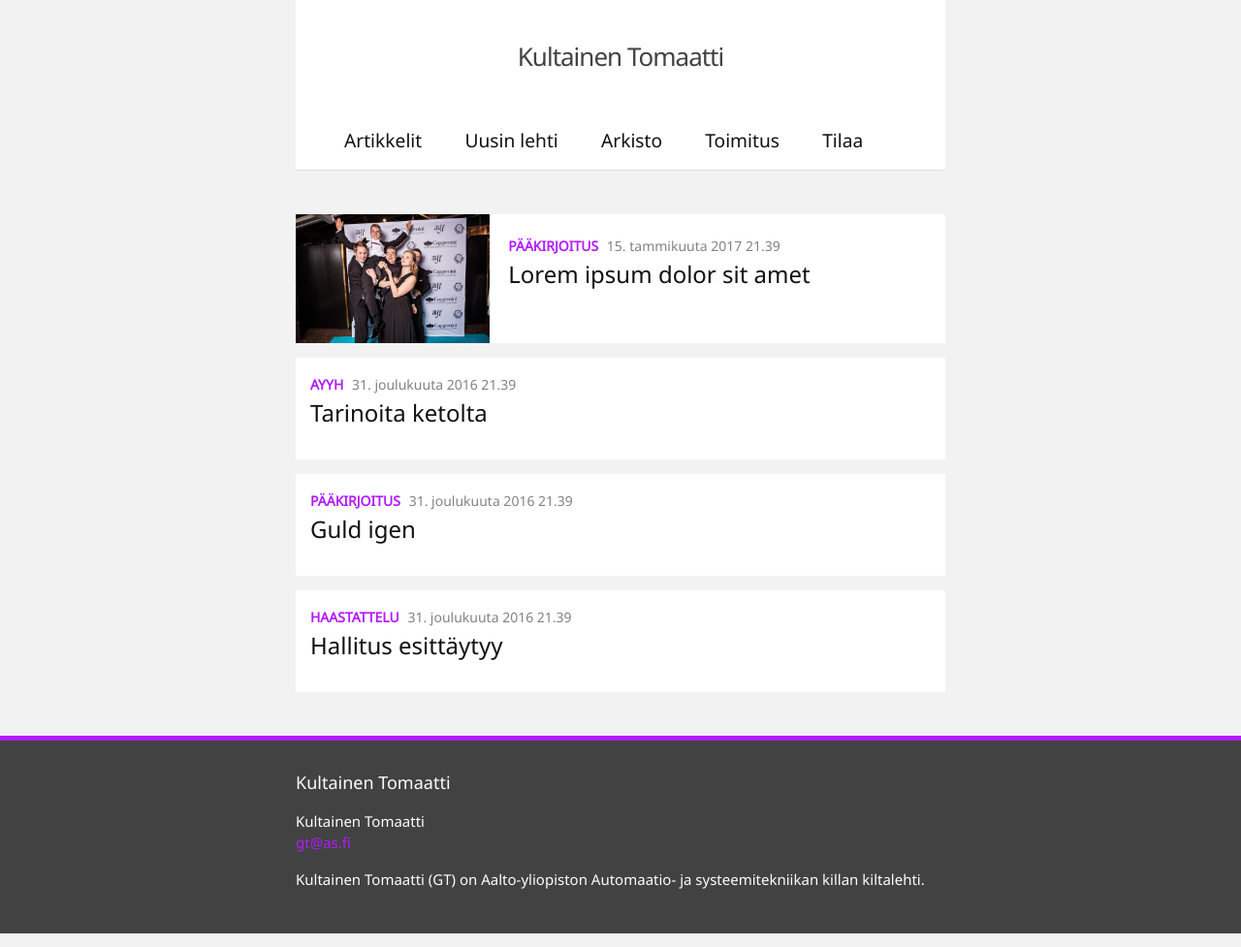
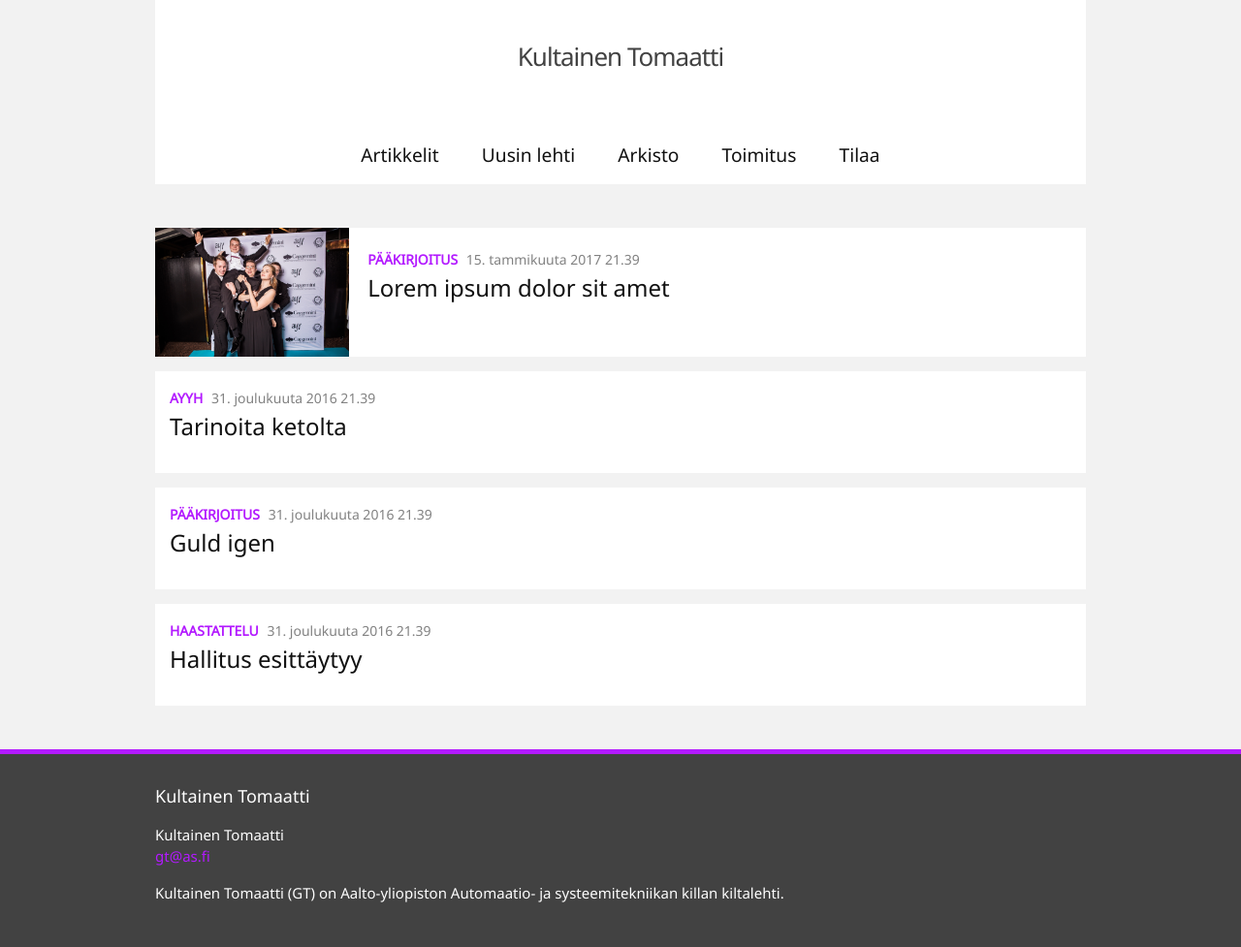
Before and after one commit to AS-kilta/gt-web, a Jekyll site: the page built from index.html, in a window 1280 px wide. Shown: the whole page at 97% size. Built offline with Jekyll 4.4.1, drawn with Linux system fonts in a browser that asks for light colours.

Commit message:
Add new layouts to article and front page

```diff
--- a/_config.yml
+++ b/_config.yml
@@ -10,7 +10,7 @@ title: Kultainen Tomaatti
 email: gt@as.fi
 description: > # this means to ignore newlines until "baseurl:"
   Kultainen Tomaatti (GT) on Aalto-yliopiston Automaatio- ja systeemitekniikan killan kiltalehti.
-baseurl: "" # the subpath of your site, e.g. /blog
+baseurl: "/beta" # the subpath of your site, e.g. /blog
 url: "http://gt.as.fi" # the base hostname & protocol for your site
 
 # Build settings
--- a/_sass/_base.scss
+++ b/_sass/_base.scss
@@ -156,16 +156,10 @@ pre {
  * Wrapper
  */
 .wrapper {
-    max-width: -webkit-calc(#{$content-width} - (#{$spacing-unit} * 2));
-    max-width:         calc(#{$content-width} - (#{$spacing-unit} * 2));
+    max-width: $content-width;
     margin-right: auto;
     margin-left: auto;
     @extend %clearfix;
-
-    @include breakpoint(desktop) {
-        max-width: -webkit-calc(#{$content-width} - (#{$spacing-unit}));
-        max-width:         calc(#{$content-width} - (#{$spacing-unit}));
-    }
 }
 
 
--- a/_sass/_gt-theme.scss
+++ b/_sass/_gt-theme.scss
@@ -9,7 +9,9 @@ body {
   @at-root {
     .teaser__image {
       display: inline-block;
-      max-width: 200px;
+      @include breakpoint(tablet) {
+        max-width: 200px;
+      }
     }
     .teaser__text {
       display: inline-block;
@@ -34,6 +36,10 @@ body {
 }
 
 .header__navigation {
+  ul {
+    margin: $spacing-unit /2 0;
+  }
+  text-align: center;
   .navigation__item {
     display: inline;
     padding: 20px;
@@ -42,7 +48,6 @@ body {
   a, a:visited, a:hover {
     color: $text-color;
   }
-  border-bottom: 1px solid $border-color;
 }
 
 .header__title {
@@ -60,6 +65,8 @@ body {
 
 .post-content {
   font-family: $font-serif;
+  float: left;
+  width: 65%;
 }
 
 .post__ingress {
@@ -78,12 +85,20 @@ body {
 }
 
 .post {
+  overflow: auto;
   padding: $spacing-unit;
   background-color: $white-color;
 }
 
-h2 a {
+h2 a,
+h3 a,
+h4 a {
   &, &:visited {
     color: $text-color;
   }
 }
+
+.sidebar {
+  float: right;
+  width: 25%;
+}
--- a/css/main.scss
+++ b/css/main.scss
@@ -26,7 +26,7 @@ $border-color: #ddd;
 $white-color: #fff;
 
 // Width of the content area
-$content-width:    700px;
+$content-width:    960px;
 
 $breakpoints: (
   mobile: 480px,
--- a/index.html
+++ b/index.html
@@ -8,7 +8,7 @@ layout: default
     {% for post in site.posts %}
       <article class="article-list__teaser teaser">
         {% if post.image %}
-        <img class="teaser__image" src="{{ post.image }}">
+        <img class="teaser__image" src="{{ post.image | prepend: site.baseurl }}">
         {% endif %}
         <div class="teaser__text">
           <span class="post-meta"><span class="post__category">{{ post.categories }}</span> {{ post.date | localize: ":long" }}</span>
```
Also changed, not shown: _includes/sidebar.html (added, +9 -0 lines), _layouts/post.html (+6 -2 lines), toimitus.html (added, +20 -0 lines), arkisto.html (added), 2 other files.
